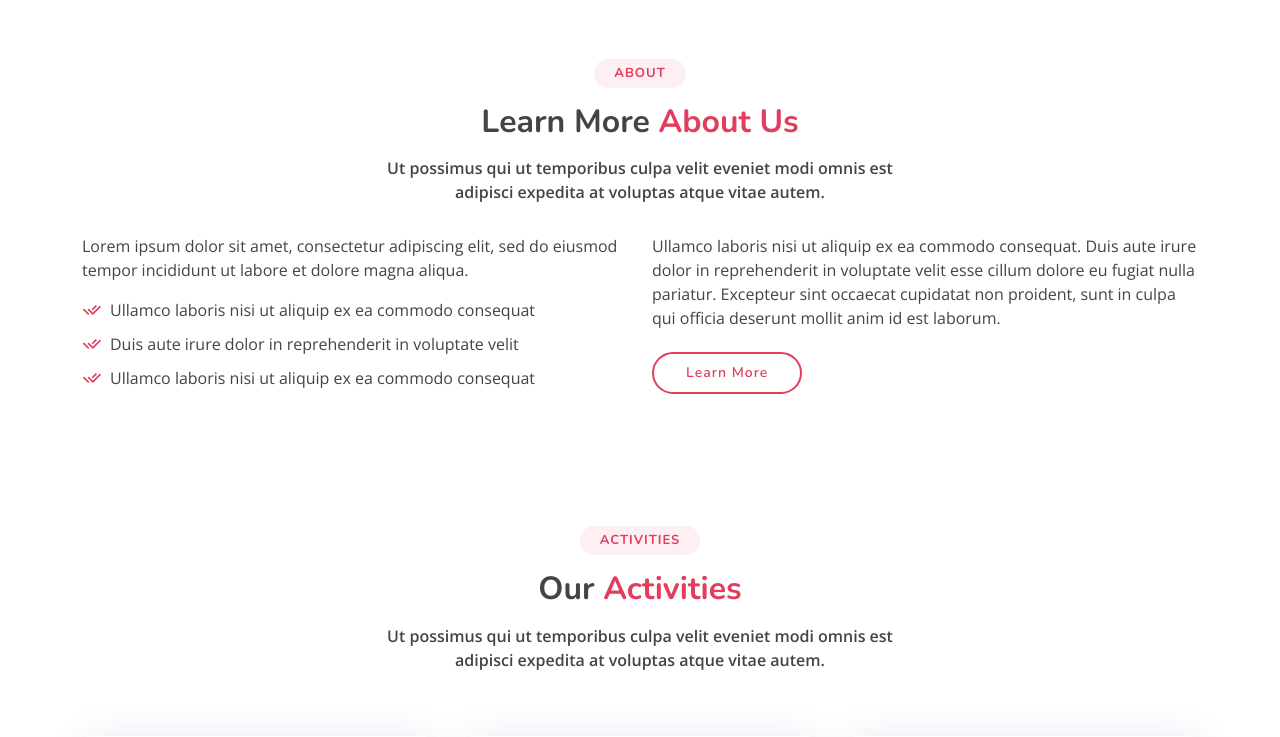
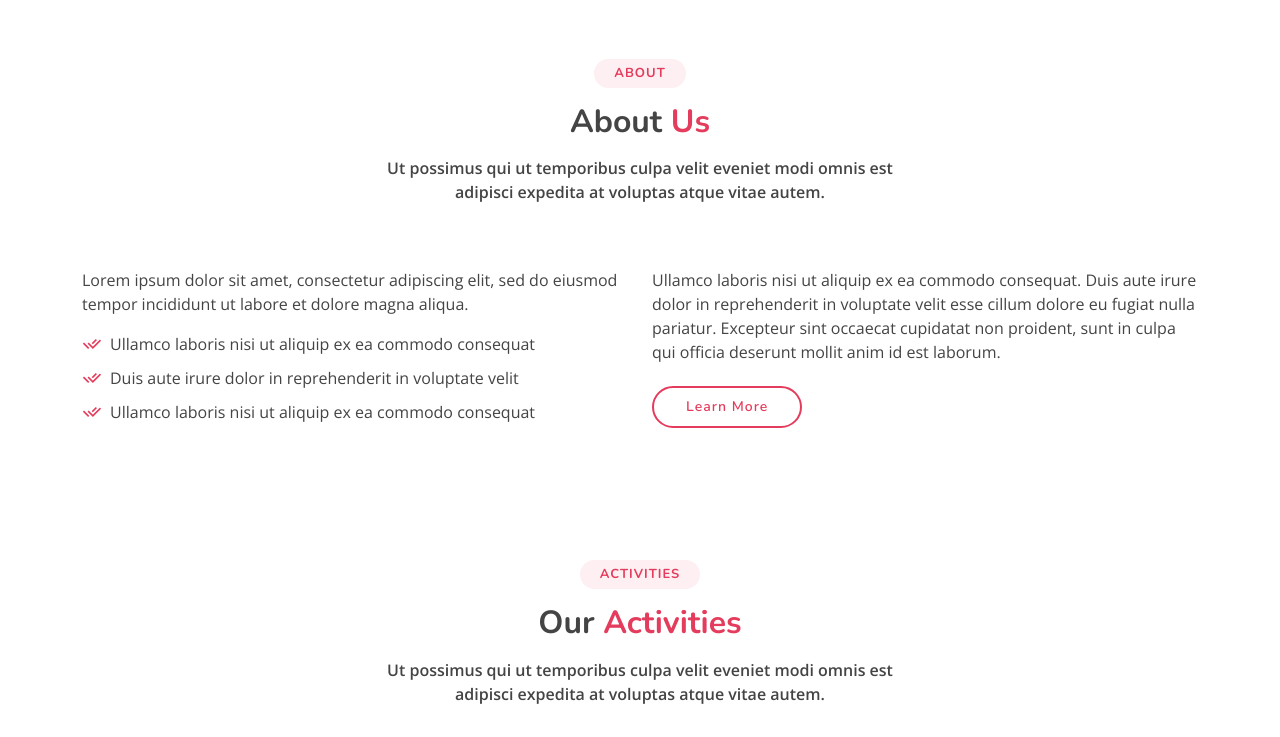
Before and after one commit to arshaddanish/iste-gcek-website, a PHP site: page / in a window 1280 px wide. Shown: the part 801-1538 px from the top of the page. Run offline with PHP 8.4, Linux system fonts and the light colour scheme.

Commit message:
about section update

```diff
--- a/assets/css/style.css
+++ b/assets/css/style.css
@@ -302,6 +302,10 @@
 
 .navbar-mobile .dropdown > .dropdown-active {
   display: block;
+}
+
+.about .section-title {
+  padding-bottom: 4rem;
 }
 
 .about .content h3 {
--- a/assets/sass/_about.scss
+++ b/assets/sass/_about.scss
@@ -1,4 +1,9 @@
-.about .content {
+.about {
+  .section-title {
+    padding-bottom: 4rem;
+  }
+
+  .content {
     h3 {
       font-weight: 600;
       font-size: 26px;
@@ -54,3 +59,4 @@
       }
     }
   }
+}
--- a/index.html
+++ b/index.html
@@ -171,7 +171,7 @@
 
         <div class="section-title">
           <h2>About</h2>
-          <h3>Learn More <span>About Us</span></h3>
+          <h3>About <span>Us</span></h3>
           <p>Ut possimus qui ut temporibus culpa velit eveniet modi omnis est adipisci expedita at voluptas atque vitae
             autem.</p>
         </div>
@@ -242,7 +242,7 @@
           </div>
 
           <div class="icon-box">
-            <div class="icon"><i class='bx bx-user' ></i></div>
+            <div class="icon"><i class='bx bx-user'></i></div>
             <h4 class="title">Soft Skill Development</h4>
             <p class="description">Voluptatum deleniti atque corrupti quos dolores et quas molestias excepturi</p>
           </div>
```
Lines whose indentation alone changed are shown as unchanged.
